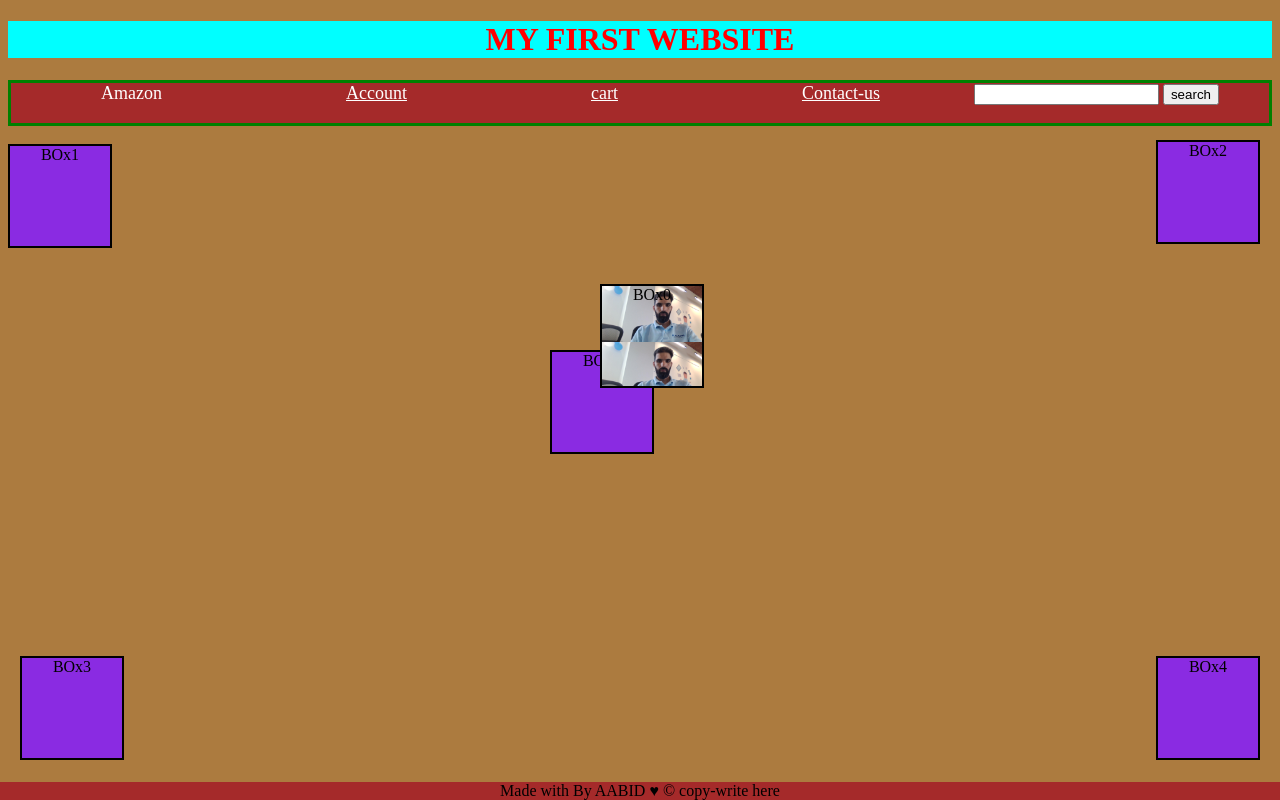
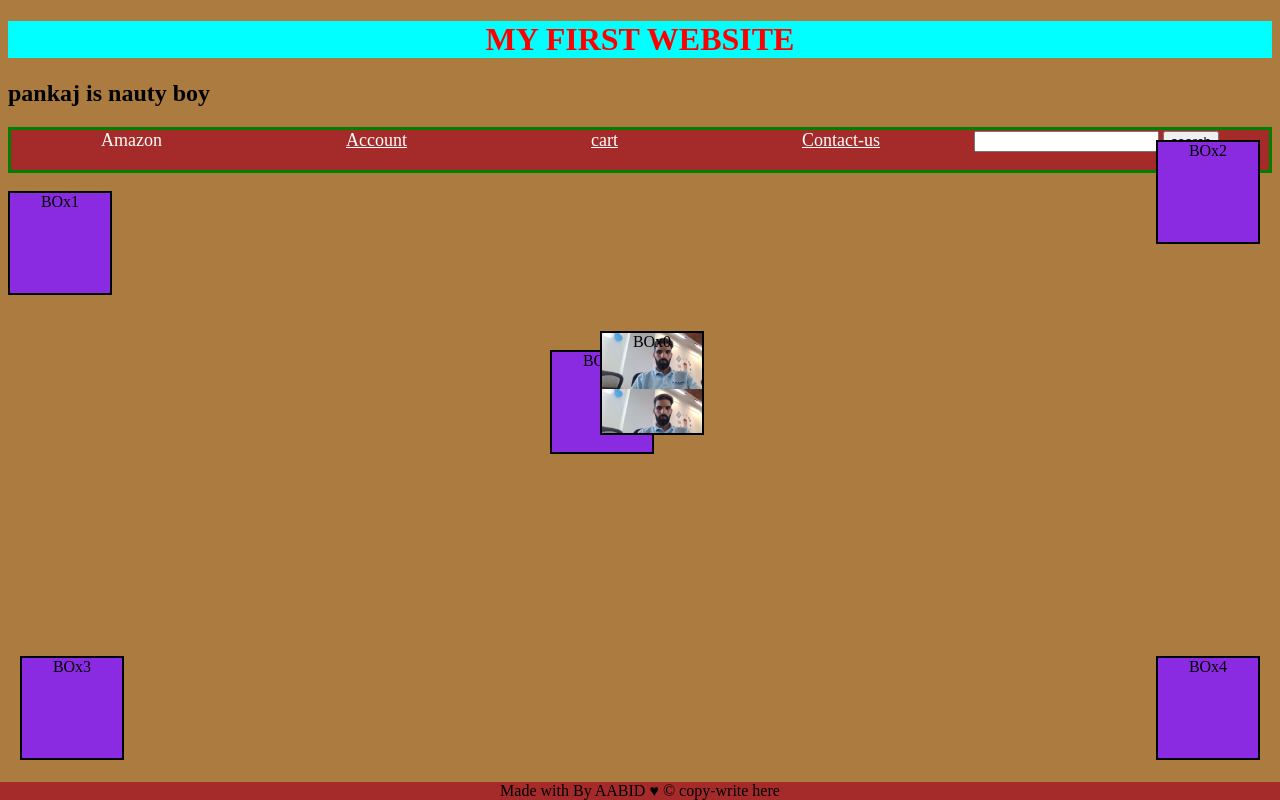
Before and after one commit to Mir-Aabid07/First-Repo, a plain HTML site: page index.html in a window 1280 px wide. Drawn offline with Linux system fonts and the light colour scheme.

Commit message:
Update index.html

```diff
--- a/index.html
+++ b/index.html
@@ -10,7 +10,7 @@
 </head>
 <header>
     <h1>MY FIRST WEBSITE</h1>
-
+<h2> pankaj is nauty boy</h2>
     </header>
 <body>
 
```
